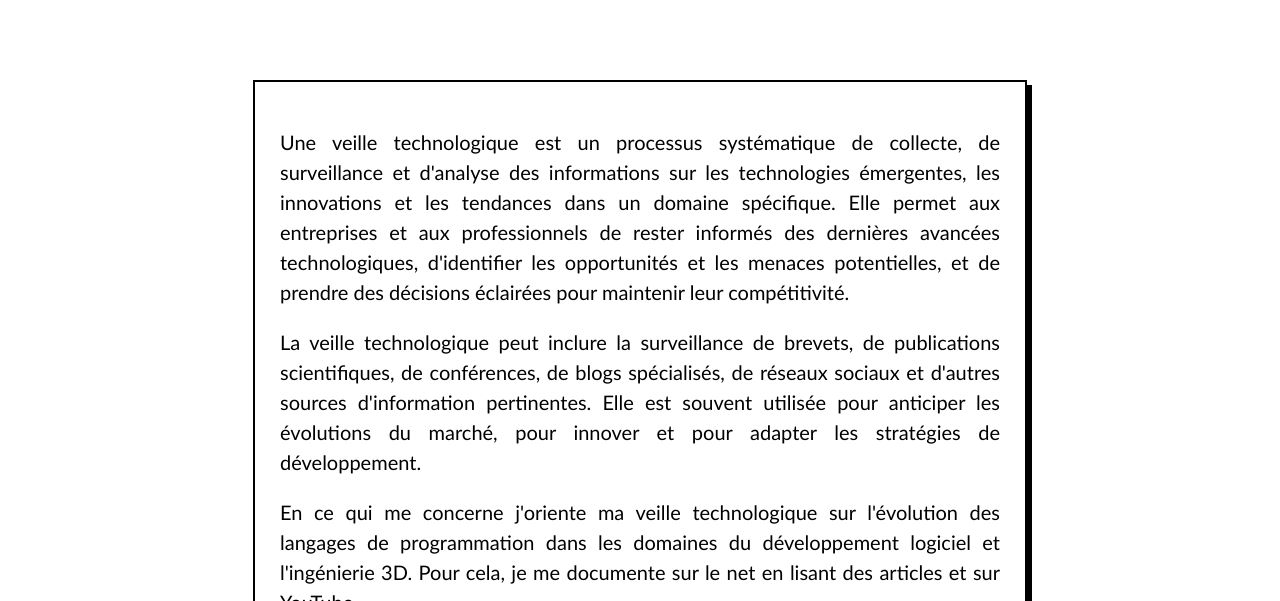
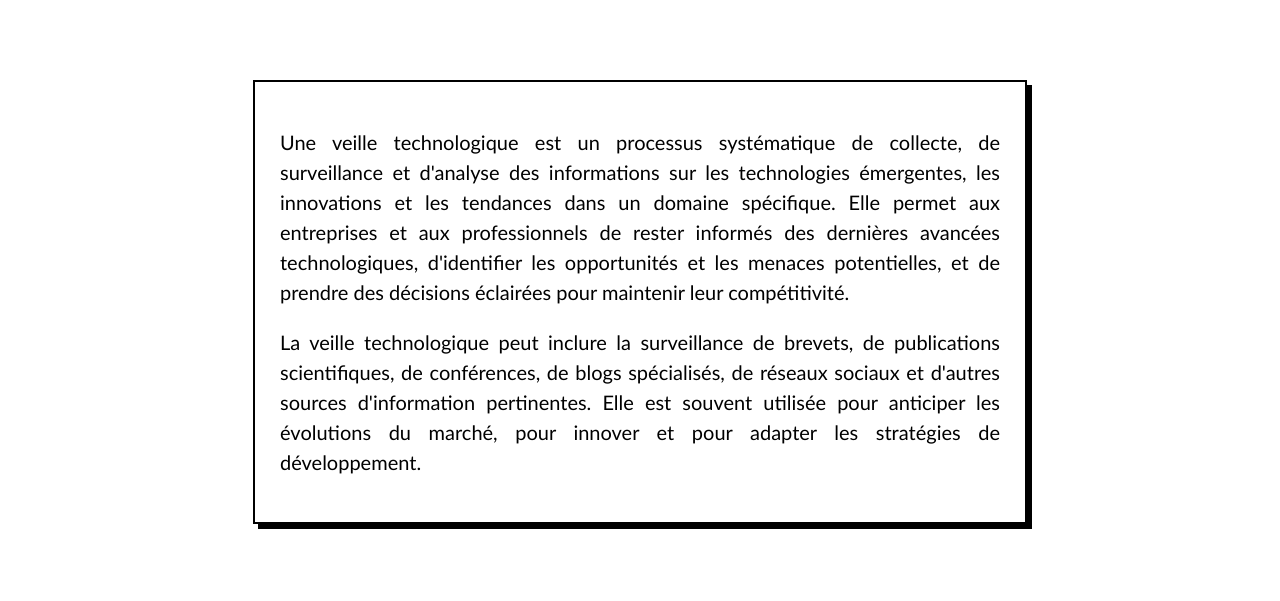
Before and after one commit to Gautk1ng/portfolio-bts-sio, a website: page veilleTech.html in a window 1280 px wide. Shown: the part 86-687 px from the top of the page. Drawn offline with Linux system fonts and the light colour scheme.

Commit message:
quick commit

```diff
--- a/veilleTech.html
+++ b/veilleTech.html
@@ -39,11 +39,6 @@
                 Elle est souvent utilisée pour anticiper les évolutions du marché,
                 pour innover et pour adapter les stratégies de développement.
             </p>
-            <p>
-                En ce qui me concerne j'oriente ma veille technologique sur l'évolution des
-                langages de programmation dans les domaines du développement logiciel et l'ingénierie 3D.
-                Pour cela, je me documente sur le net en lisant des articles et sur YouTube.
-            </p>
         </div>
         <div class="flexBox">
             <a href="https://trends.stackoverflow.co" target="_blank">
```
